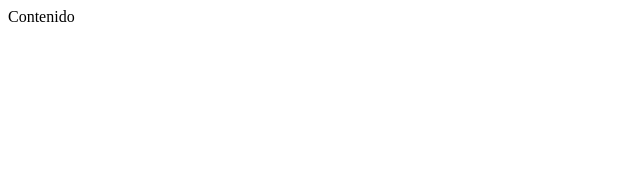
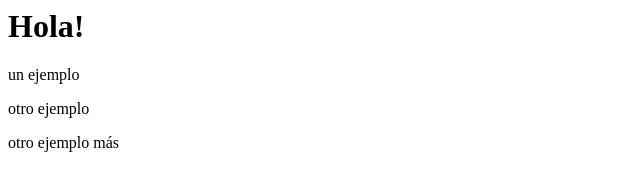
Before and after one commit to Gonzaa25/curso-bootstrap4, a website: page index.html in a window 1280 px wide. Shown: the whole page, without its empty margins (0-640 px from the left). Drawn offline with Linux system fonts and the light colour scheme.

Commit message:
last commit lesson3md1

```diff
--- a/index.html
+++ b/index.html
@@ -3,7 +3,11 @@
     <meta http-equiv="Content-Type" content="text/html;charset=UTF-8">
     <title>Titulo</title>
     </head>
+    <h1>Hola!</h1>
     <body>
-        Contenido
+    <p> un ejemplo</p>
+    <p> otro ejemplo</p>
+    <p> otro ejemplo más</p>
+
     </body>
 </html>
```
